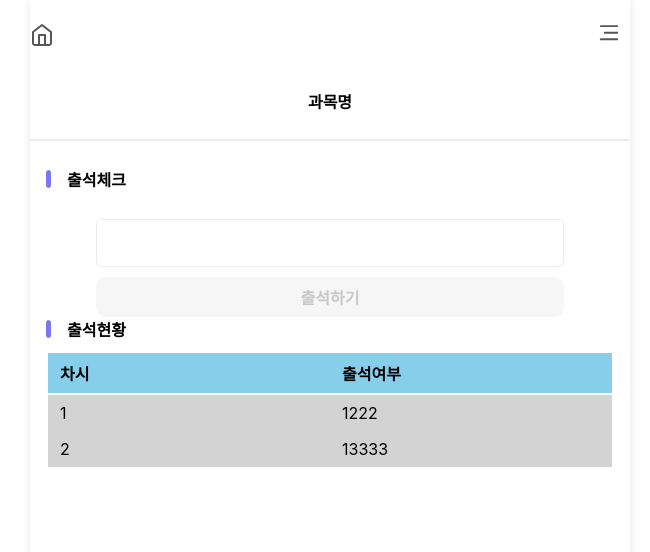
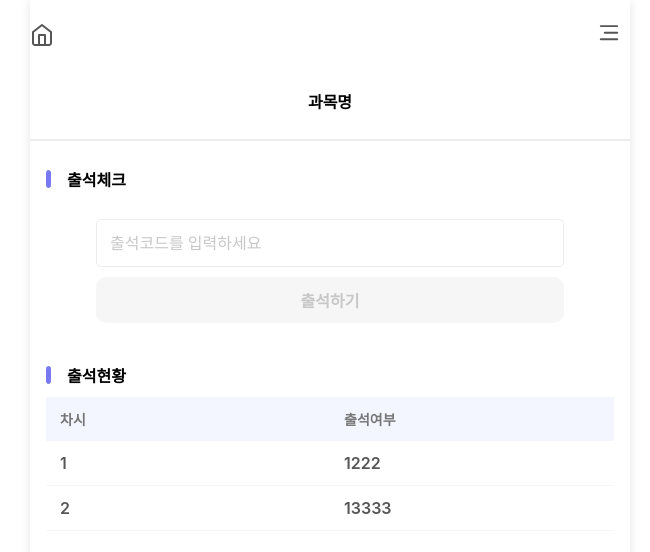
Before and after one commit to gbwlxhd97/pple-lms, a React (Vite) app: page /attendance in a window 1280 px wide. Shown: the top 552 px of the page, without its empty margins (310-960 px from the left). Built offline with nearby package versions, Linux system fonts and the light colour scheme; no server answers; a web font is replaced by a local one.

Commit message:
feat attendance style

```diff
--- a/src/components/common/Table/Table.module.scss
+++ b/src/components/common/Table/Table.module.scss
@@ -1,26 +1,38 @@
+@import '@/styles/theme.scss';
+
+.TableContainer {
+    border-radius: 7px 7px 0px 0px;
+}
+
 .TableHead {
-    background-color: skyblue;
+    border-radius: 10px;
+    background: #F3F5FF;
     width: 100%;
+    color: $gray300;
+    font-size: 14px;
+    font-weight: 600;
     > tr {
         display: flex;
         align-items: flex-start;
         > th {
             flex: 1;
             text-align: left;
-            padding: 8px 12px;
+            padding: 12px 14px;
         }
     }
 }
 
 .TableBody {
-    background-color: lightgray;
+    color:$gray400;
+    font-weight: 600;
     > tr {
         display: flex;
         align-items: flex-start;
         > td {
+            border-bottom: 1px solid $gray0;
             flex: 1;
             text-align: left;
-            padding: 8px 12px;
+            padding: 12px 14px;
         }
     }
 }
--- a/src/components/common/Table/Table.tsx
+++ b/src/components/common/Table/Table.tsx
@@ -8,6 +8,7 @@ interface TableProps {
 
 const Table = ({ tableBody, tableHead }: TableProps) => {
   return (
+    <div className={styles.TableContainer}>
       <table style={{ width: '100%' }}>
         <thead className={styles.TableHead}>
           <tr>
@@ -25,6 +26,7 @@ const Table = ({ tableBody, tableHead }: TableProps) => {
           ))}
         </tbody>
       </table>
+    </div>
   );
 };
 
--- a/src/pages/Attendance/Attendance.module.scss
+++ b/src/pages/Attendance/Attendance.module.scss
@@ -1,9 +1,10 @@
 .AttendanceInputWrap {
     padding: 0 50px;
+    margin-bottom: 40px;
 }
 .AttendanceButton {
     width: 100%;
-    padding: 8px 0px;
+    padding: 11px 0px;
     margin-top: 10px;
 }
 
--- a/src/pages/Attendance/Attendance.tsx
+++ b/src/pages/Attendance/Attendance.tsx
@@ -3,13 +3,29 @@ import Input from '@/components/common/Input/Input';
 import Title from '@/components/common/Title/Title';
 import styles from './Attendance.module.scss';
 import Table from '@/components/common/Table/Table';
+import { useState } from 'react';
+import { handleKeyDown } from '@/utils';
 const AttendancePage = () => {
+  const [attendCode, setAttendCode] = useState('');
+
+  const handleSubmit = async () => {};
+
   return (
     <>
       <Title title="출석체크" />
       <div className={styles.AttendanceInputWrap}>
-        <Input type="number" />
-        <Button buttonType="Disabled" className={styles.AttendanceButton}>
+        <Input
+          type="number"
+          placeholder="출석코드를 입력하세요"
+          onChange={(e) => {
+            setAttendCode(e.target.value);
+          }}
+          onKeyDown={(e) => handleKeyDown(e, handleSubmit)}
+        />
+        <Button
+          buttonType={attendCode?.length > 0 ? 'Active' : 'Disabled'}
+          className={styles.AttendanceButton}
+        >
           출석하기
         </Button>
       </div>
--- a/src/pages/Main/Main.tsx
+++ b/src/pages/Main/Main.tsx
@@ -4,6 +4,7 @@ import Title from '@/components/common/Title/Title';
 import memberAPIList from '@/services/member';
 import { useEffect } from 'react';
 import AssignmentList from '@/components/common/AssignmentCardList/AssignmentCardList';
+import Cookies from 'js-cookie';
 
 const MainPage = () => {
   /**
@@ -11,7 +12,8 @@ const MainPage = () => {
    * 추후 react-query로 변경할 것입니다.
    */
   const getInfo = async () => {
-    const res = await memberAPIList.memberShowMainPage();
+    const session: any = Cookies.get('memberSessionKey');
+    const res = await memberAPIList.memberShowMainPage(session);
     console.log(res);
   };
 
--- a/src/services/member.ts
+++ b/src/services/member.ts
@@ -32,8 +32,10 @@ const memberShowMyInfo = async (id: string) => {
   return data;
 };
 
-const memberShowMainPage = async () => {
-  const { data } = await requestAPI().get(`/user/showMyInfoform`);
+const memberShowMainPage = async (ssesion: string) => {
+  const { data } = await requestAPI().get(
+    `/user/showMyInfoform?memberSessionKey=${ssesion}`
+  );
   return data;
 };
 
--- a/src/styles/global.scss
+++ b/src/styles/global.scss
@@ -79,3 +79,11 @@ input::-webkit-inner-spin-button {
 input[type='number'] {
   -moz-appearance: textfield;
 }
+
+table {
+  border-spacing: 0;
+  border-color: transparent;
+  border-radius: 10px;
+  border-collapse: collapse;
+  border-style: hidden;
+}
```
Lines whose indentation alone changed are shown as unchanged.
